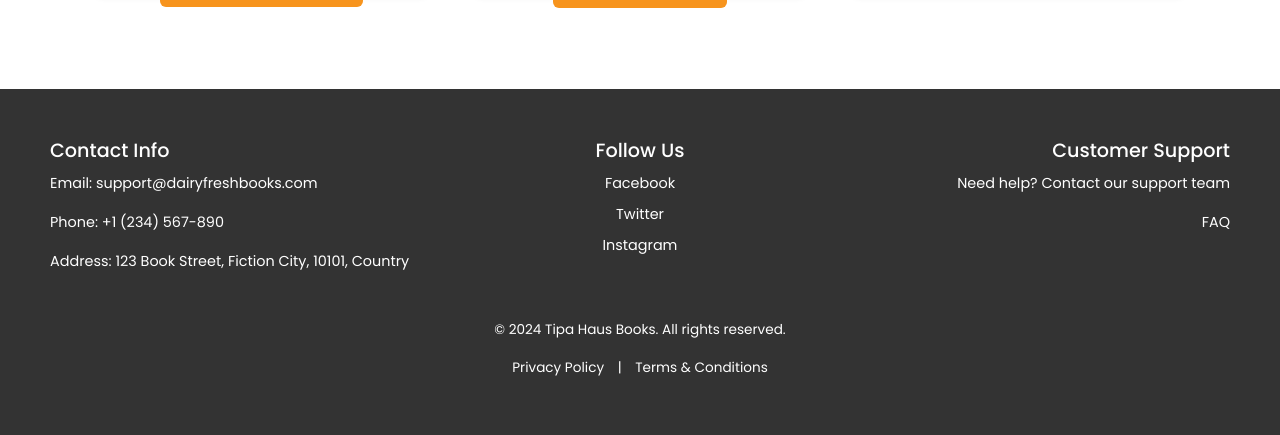
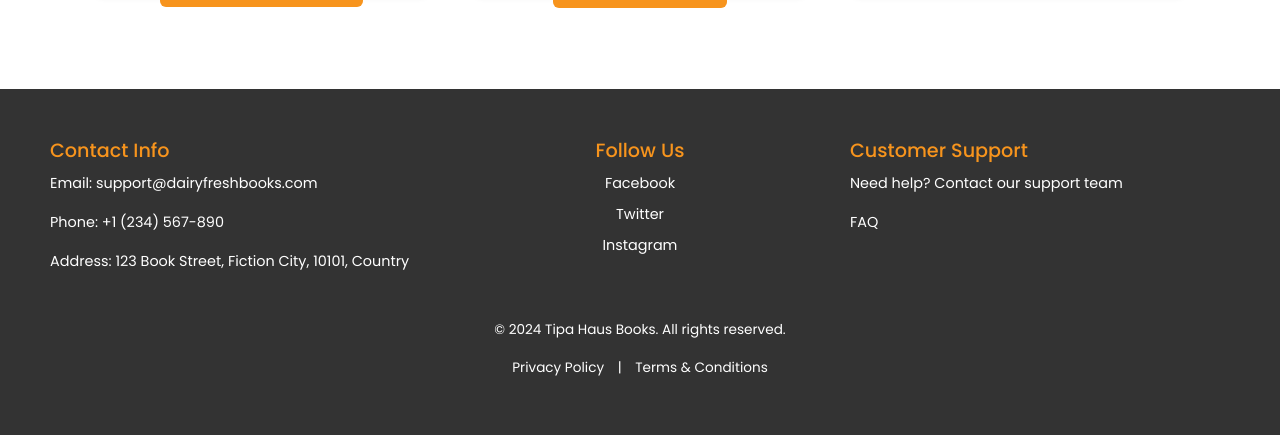
Before and after one commit to M-Ihsan/Portfolio, a PHP site: the page made by 2024 Tipa Haus Books. Project Web/index.html in a window 1280 px wide. Shown: the part 2044-2479 px from the top of the page. Run offline with PHP 8.4, Linux system fonts and the light colour scheme.

Commit message:
Add files via upload

```diff
--- a/2024 Tipa Haus Books. Project Web/index.css
+++ b/2024 Tipa Haus Books. Project Web/index.css
@@ -91,7 +91,6 @@ body {
   .footer-container {
     display: flex;
     justify-content: space-between;
-    align-items: flex-start;
     max-width: 1200px;
     margin: 0 auto;
   }
@@ -102,6 +101,7 @@ body {
   }
 
   .footer-column h4 {
+    color: #f7941d;
     font-size: 1.2rem;
     margin-bottom: 10px;
   }
@@ -131,7 +131,7 @@ body {
   }
 
   .right-column {
-    text-align: right;
+    text-align: left;
   }
 
   /* Footer Bottom */
```
